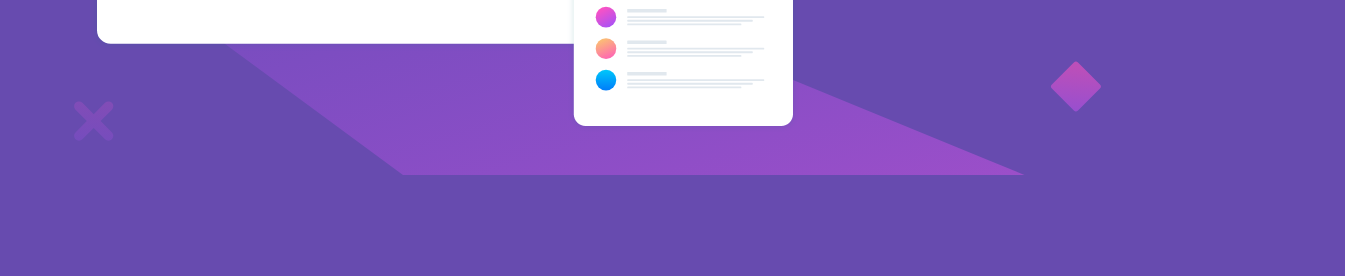
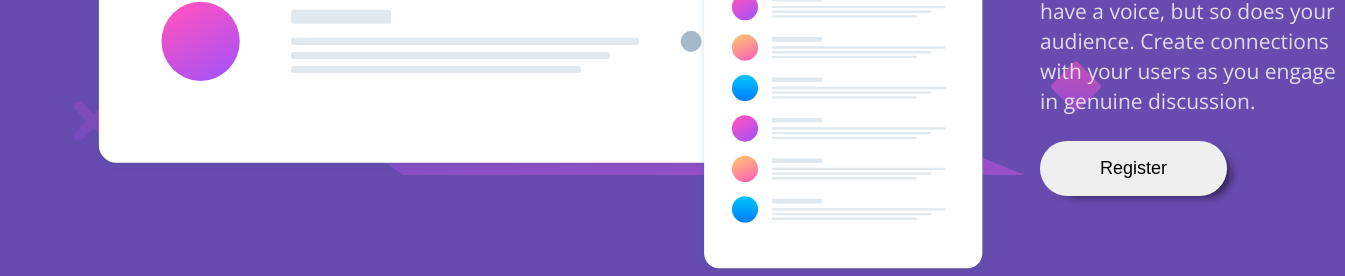
Before and after one commit to Henriquehsb/huddle-landing-page-with-single-introductory-section-master, a plain HTML site: page index.html in a window 1280 px wide. Shown: the part 602-878 px from the top of the page, 1345 px wide, since content can reach past the window. Before the commit the page ends 800 px from the top, so only its background shows below. Drawn offline with nearby package versions, Linux system fonts and the light colour scheme.

Commit message:
Colocado link no botao e estilizando o botao, arrumado tamanho dos itens

```diff
--- a/index.html
+++ b/index.html
@@ -25,17 +25,19 @@
 
   <main class="container">
 
-  <img src="/images/illustration-mockups.svg" alt="design ilustration">
+    <img src="/images/illustration-mockups.svg" alt="design ilustration">
 
-<div class="container-conteudo">
-  <h1>Build The Community
+    <div class="container-conteudo">
+      <h1>Build The Community
     Your Fans Will Love</h1>
 
-  <p>Huddle re-imagines the way we build communities. You have a voice, but so does your audience.
+      <p>Huddle re-imagines the way we build communities. You have a voice, but so does your audience.
   Create connections with your users as you engage in genuine discussion.</p>
 
-  <button>Register</button>
-</div>
+      <a href="#"><button>Register</button></a>
+
+
+    </div>
 
   </main>
 <!--
--- a/style.css
+++ b/style.css
@@ -20,20 +20,21 @@ main{
 }
 
 main img{
-    width: 800px;
+    height: 650px;
+    width: 900px;
     margin: 100px 50px 0px 90px;
 
 }
 
 .container-conteudo{
-    width: 500px;
+    width: 650px;
     color: white;
     text-align: start;
 }
 
 .container-conteudo h1{
     font-family: 'Poppins', sans-serif;
-    font-size: 40px;
+    font-size: 50px;
     font-weight: 600;
     padding: 150px 0px 20px 0px;
     line-height: 60px;
@@ -41,13 +42,22 @@ main img{
 
 .container-conteudo p {
     font-family: 'Open Sans', sans-serif;
-    font-size: 17px;
+    font-size: 21px;
     font-weight: 400;
-    line-height: 25px;
+    line-height: 30px;
+    opacity: 0.8;
 
 
 }
 
+main button {
+    font-size: 18px;
+    border-radius: 50px;
+    border: none;
+    padding: 17px 60px 17px 60px;
+    margin-top: 25px;
+    box-shadow: 9px 6px 9px -5px rgba(0,0,0,0.53);
+}
 
 
 
```
